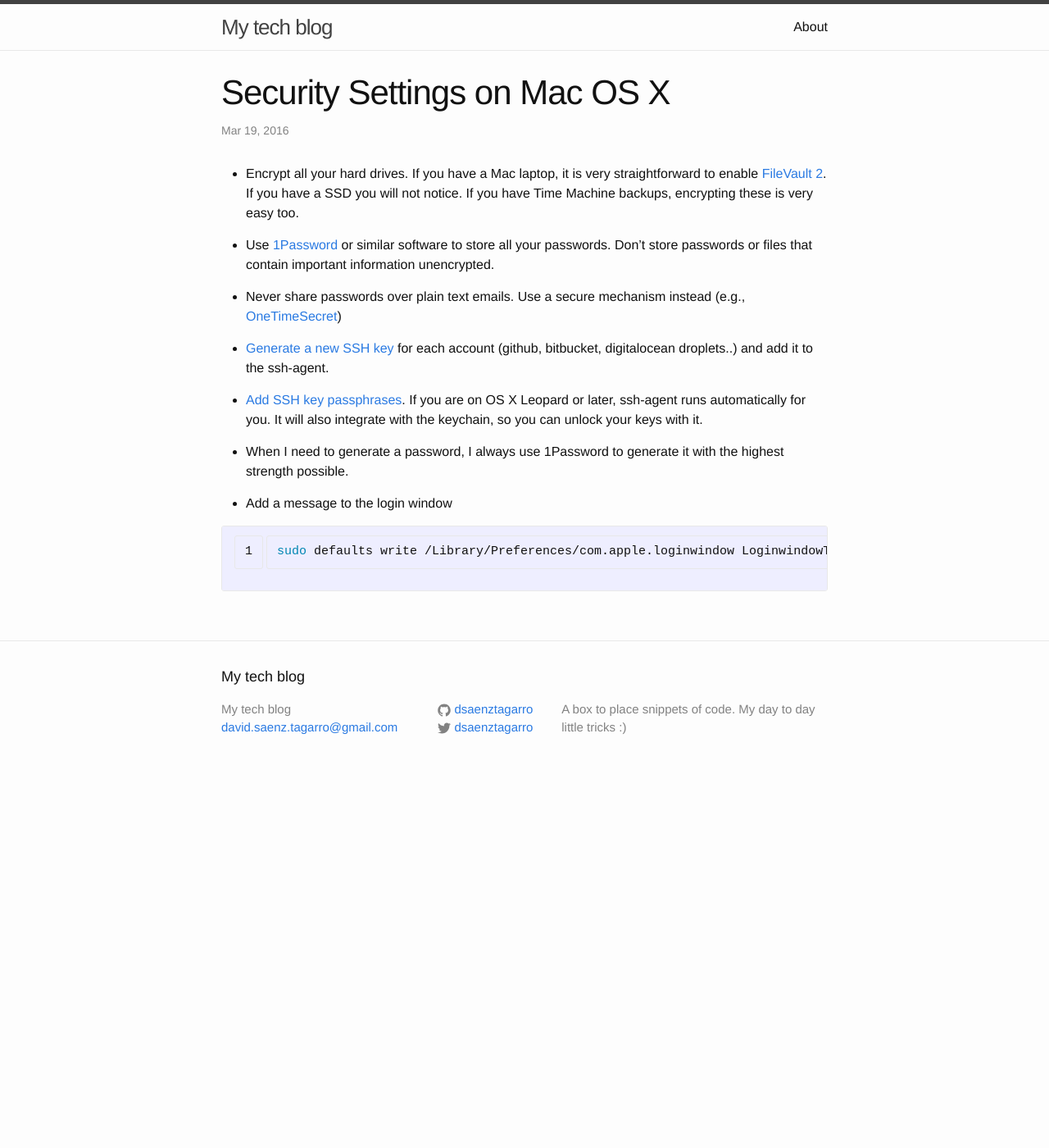
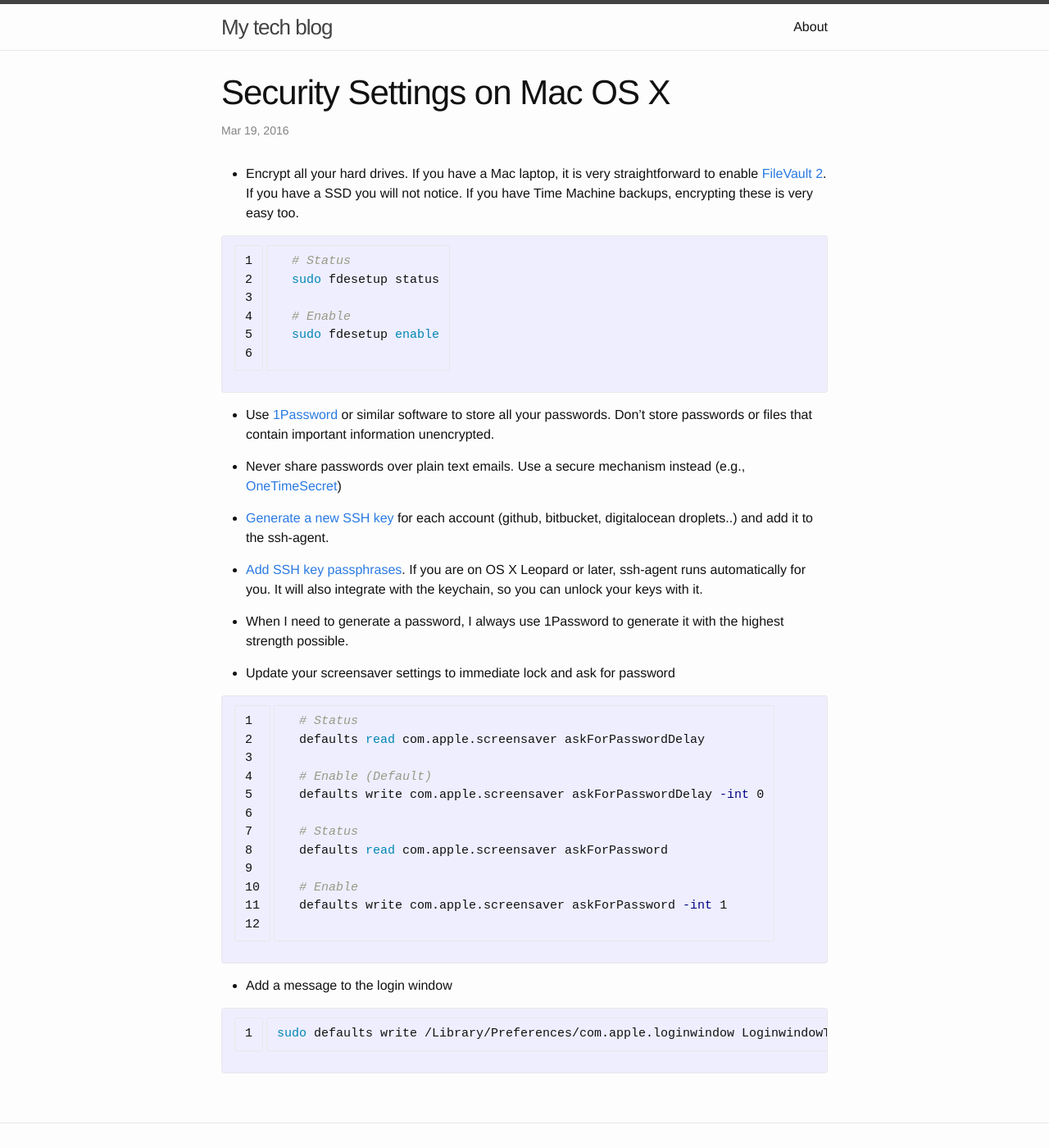
Before and after one commit to dsaenztagarro/dsaenztagarro.github.io, a Jekyll site: the page built from _posts/2016-03-19-security-settings-mac-os-x.markdown, in a window 1280 px wide and 1400 px high. Shown: the whole window at 82% size. Built offline with Jekyll 4.4.1, drawn with Linux system fonts in a browser that asks for light colours.

Commit message:
Adds command line snippets for security guide

```diff
--- a/_posts/2016-03-19-security-settings-mac-os-x.markdown
+++ b/_posts/2016-03-19-security-settings-mac-os-x.markdown
@@ -10,6 +10,14 @@ tags:
   straightforward to enable [FileVault
   2](https://support.apple.com/en-us/HT204837). If you have a SSD you will not
   notice. If you have Time Machine backups, encrypting these is very easy too.
+
+  {% highlight bash linenos %}
+  # Status
+  sudo fdesetup status
+
+  # Enable
+  sudo fdesetup enable
+  {% endhighlight %}
 
 - Use [1Password](https://agilebits.com/onepassword) or similar software to
   store all your passwords. Don't store passwords or files that contain
@@ -31,6 +39,22 @@ tags:
 - When I need to generate a password, I always use 1Password to generate it
   with the highest strength possible.
 
+- Update your screensaver settings to immediate lock and ask for password
+
+  {% highlight bash linenos %}
+  # Status
+  defaults read com.apple.screensaver askForPasswordDelay
+
+  # Enable (Default)
+  defaults write com.apple.screensaver askForPasswordDelay -int 0
+
+  # Status
+  defaults read com.apple.screensaver askForPassword
+
+  # Enable
+  defaults write com.apple.screensaver askForPassword -int 1
+  {% endhighlight %}
+
 - Add a message to the login window
 
 {% highlight bash linenos %}
```
